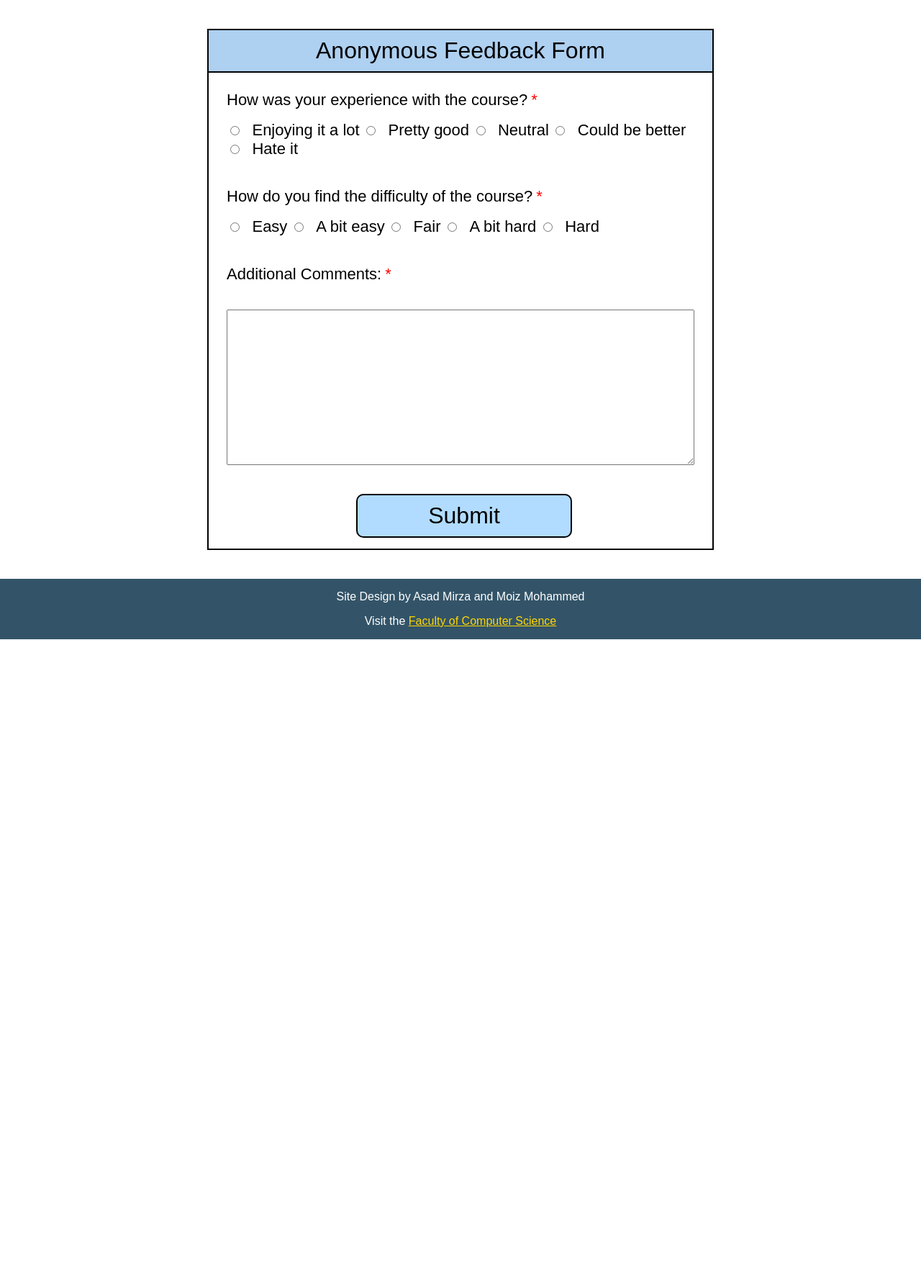
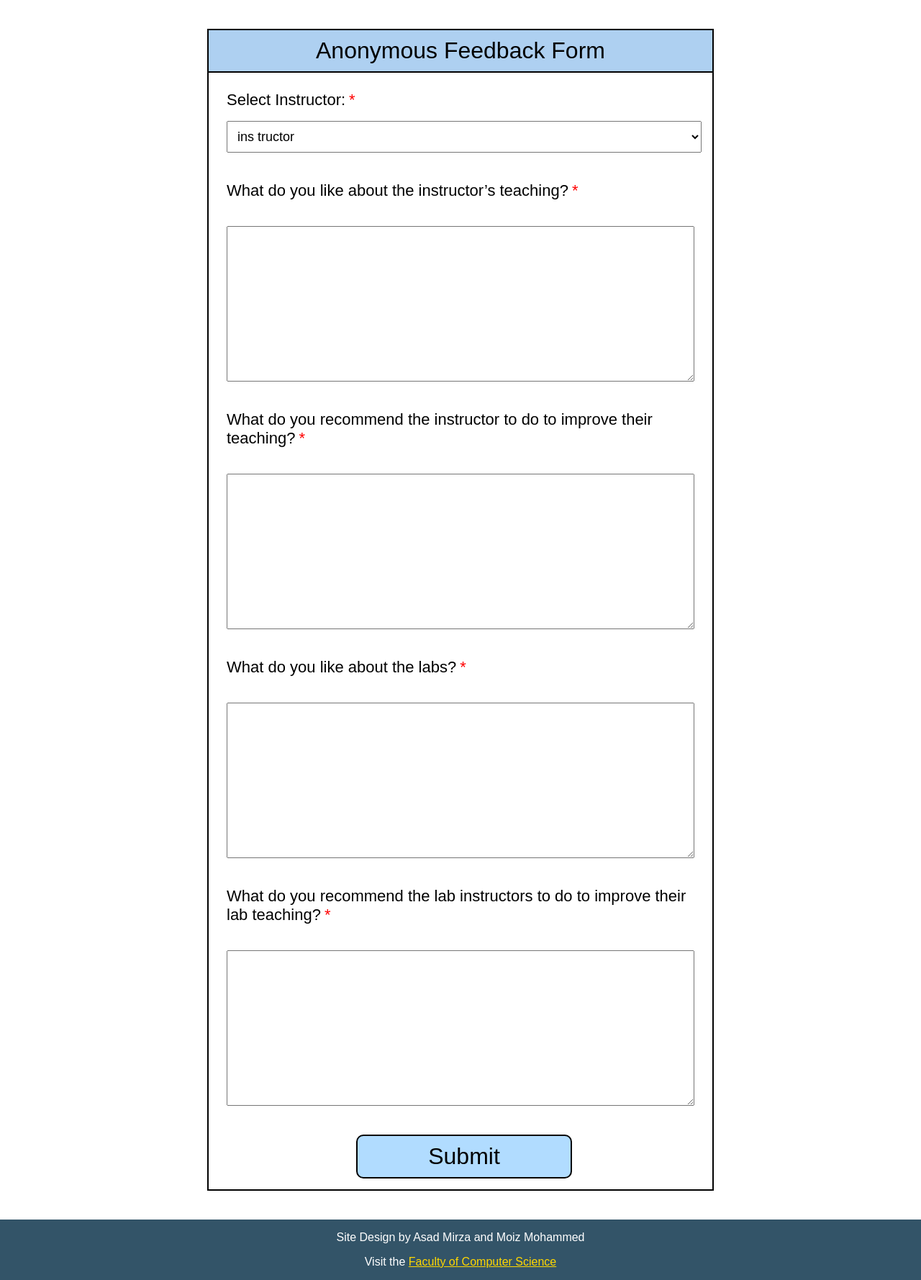
Before and after one commit to asadbmirza/A3, a Flask app: page /feedback in a window 1280 px wide. Shown: the part 81-1859 px from the top of the page at 72% size. Before the commit the page ends 969 px from the top, so only its background shows below. Run offline with Flask 3, Linux system fonts and the light colour scheme; a user stored in the database is signed in; data comes from the database, SQL or seed files in the repository; some web fonts are replaced.

Commit message:
feat: modified for new form

```diff
--- a/templates/feedback.html
+++ b/templates/feedback.html
@@ -6,7 +6,8 @@
     <title>CSCB20 Page</title>
     <link rel="stylesheet" href="{{ url_for('static', filename='css/index.css') }}">
     <link rel="stylesheet" href="{{ url_for('static', filename='css/feedback.css') }}">
-
+    <script src="https://ajax.googleapis.com/ajax/libs/jquery/3.7.1/jquery.min.js"></script>
+    <script src="{{ url_for('static', filename='js/feedback.js') }}"></script>
 </head>
 <body>
     {% extends "template.html" %}
@@ -17,71 +18,43 @@
           </div>
           <div class="form-body">
 
-            <form>
+            <form id="feedbackForm">
+
                 <div class="form-content">
-                    <label class="question">How was your experience with the course?</label>
-                    <div class="options">
-                        <label for="option1">
-                            <input type="radio" id="option1" name="experience">
-                            <span>Enjoying it a lot</span>
-                        </label>
-                        <label for="option2">
-                            <input type="radio" id="option2" name="experience">
-                            <span>Pretty good</span>
-                        </label>
-                        <label for="option3">
-                            <input type="radio" id="option3" name="experience">
-                            <span>Neutral</span>
-                        </label>
-                        <label for="option4">
-                            <input type="radio" id="option4" name="experience">
-                            <span>Could be better</span>
-                        </label>
-                        <label for="option5">
-                            <input type="radio" id="option5" name="experience">
-                            <span>Hate it</span>
-                        </label>
-                    </div>
+                    <label for="instructor_id" class="question">Select Instructor:</label>
+                    <select id="instructor_id" name="instructor_id" required>
+                        {% for instructor in instructors %}
+                            <option value="{{ instructor.user_id }}">{{ instructor.fname }} {{ instructor.lname }}</option>
+                        {% endfor %}
+                    </select>
                 </div>
 
                 <div class="form-content">
-                    <label class="question">How do you find the difficulty of the course?</label>
-                    <div class="options">
-                        <label for="opt1">
-                            <input type="radio" id="opt1" name="difficulty">
-                            <span>Easy</span>
-                        </label>
-                        <label for="opt2">
-                            <input type="radio" id="opt2" name="difficulty">
-                            <span>A bit easy</span>
-                        </label>
-                        <label for="opt3">
-                            <input type="radio" id="opt3" name="difficulty">
-                            <span>Fair</span>
-                        </label>
-                        <label for="opt4">
-                            <input type="radio" id="opt4" name="difficulty">
-                            <span>A bit hard</span>
-                        </label>
-                        <label for="opt5">
-                            <input type="radio" id="opt5" name="difficulty">
-                            <span>Hard</span>
-                        </label>
-                    </div>
+                    <label for="teaching_likes" class="question">What do you like about the instructor’s teaching?</label>
+                    <textarea name="teaching_likes" id="teaching_likes" cols="30" rows="10" required></textarea>
+                </div>
+                <div class="form-content">
+                    <label for="teaching_recommendations" class="question">What do you recommend the instructor to do to improve their teaching?</label>
+                    <textarea name="teaching_recommendations" id="teaching_recommendations" cols="30" rows="10" required></textarea>
+                </div>
+                <div class="form-content">
+                    <label for="lab_likes" class="question">What do you like about the labs?</label>
+                    <textarea name="lab_likes" id="lab_likes" cols="30" rows="10" required></textarea>
+                </div>
+                <div class="form-content">
+                    <label for="lab_recommendations" class="question">What do you recommend the lab instructors to do to improve their lab teaching?</label>
+                    <textarea name="lab_recommendations" id="lab_recommendations" cols="30" rows="10" required></textarea>
                 </div>
 
-                <div class="form-content">
-                    <label class="question">Additional Comments:</label>
-                    <textarea name="comments" id="comments" cols="30" rows="10"></textarea>
-                </div>
 
                 <div class="form-content">
-                    <div class="submit"><button type="reset">Submit</button></div>
+                    <div class="submit"><button type="submit">Submit</button></div>
                 </div>
             </form>
 
           </div>
       </div>
+      <div id="message" class="hidden"></div>
       {% endblock %}
 </body>
 </html>
```
